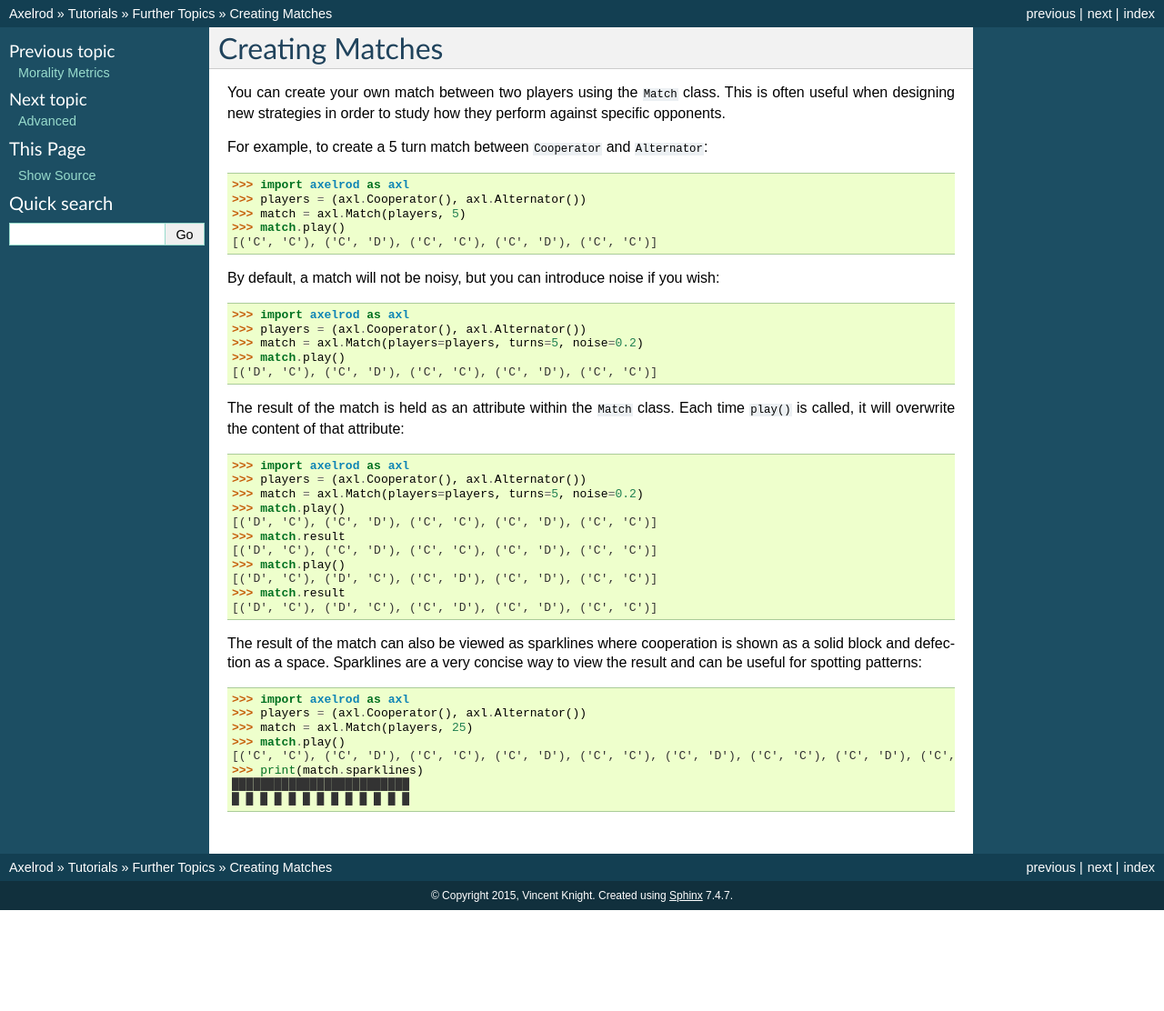
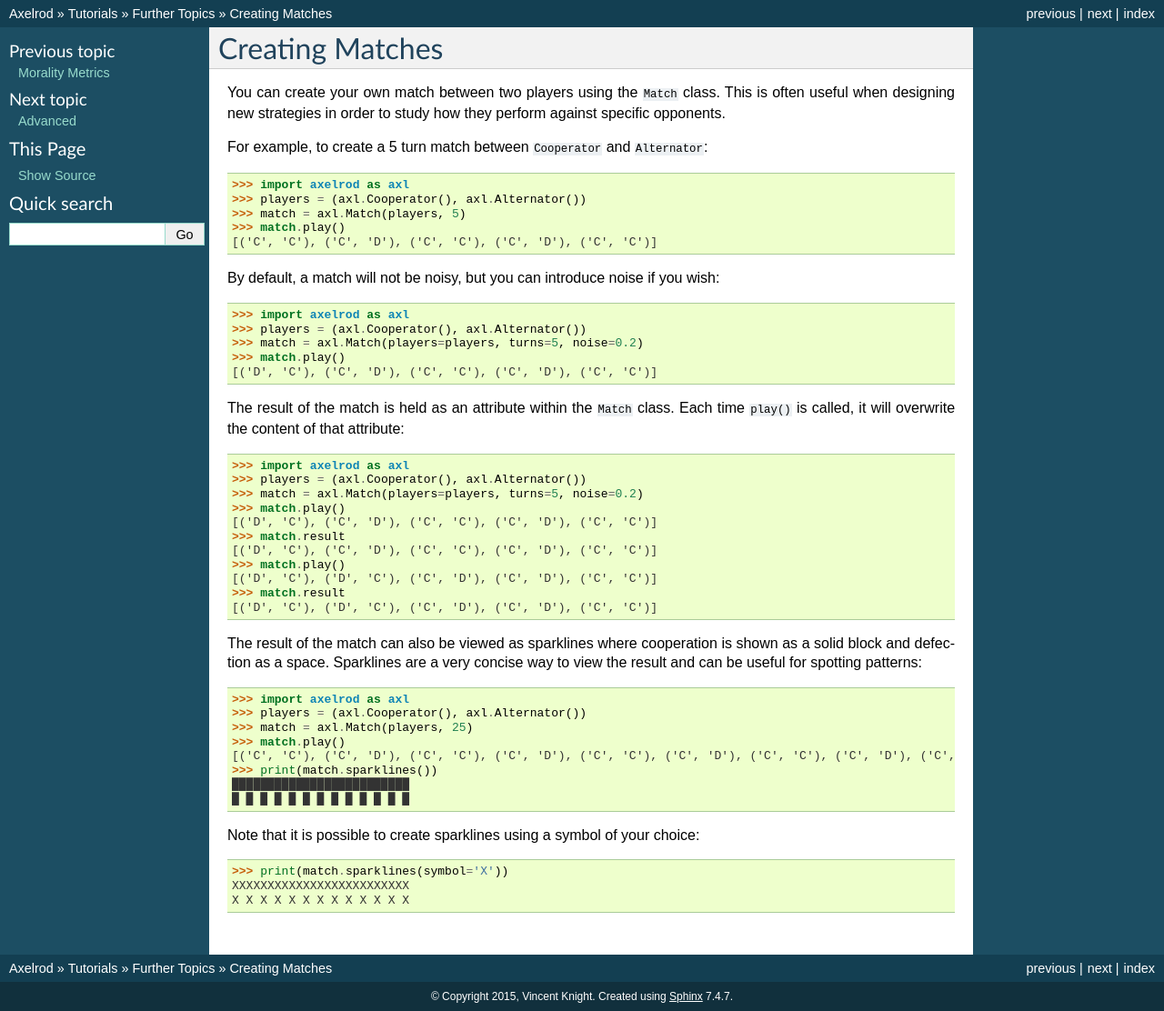
Before and after one commit to Axelrod-Python/Axelrod, a Sphinx documentation site: the page built from docs/tutorials/further_topics/creating_matches.rst, in a window 1280 px wide. Shown: the whole page at 91% size. Built offline with Sphinx 7.4.7, drawn with Linux system fonts in a browser that asks for light colours; before the commit the page ends 1001 px from its top, so only the background shows below that.

Commit message:
Adding symbol as argument for sparklines.
Note that I had to make sparklines no longer be a property to get this
to behave.

```diff
--- a/docs/tutorials/further_topics/creating_matches.rst
+++ b/docs/tutorials/further_topics/creating_matches.rst
@@ -49,6 +49,12 @@ way to view the result and can be useful for spotting patterns::
     >>> match = axl.Match(players, 25)
     >>> match.play()
     [('C', 'C'), ('C', 'D'), ('C', 'C'), ('C', 'D'), ('C', 'C'), ('C', 'D'), ('C', 'C'), ('C', 'D'), ('C', 'C'), ('C', 'D'), ('C', 'C'), ('C', 'D'), ('C', 'C'), ('C', 'D'), ('C', 'C'), ('C', 'D'), ('C', 'C'), ('C', 'D'), ('C', 'C'), ('C', 'D'), ('C', 'C'), ('C', 'D'), ('C', 'C'), ('C', 'D'), ('C', 'C')]
-    >>> print(match.sparklines) # doctest: +SKIP
+    >>> print(match.sparklines()) # doctest: +SKIP
     █████████████████████████
     █ █ █ █ █ █ █ █ █ █ █ █ █
+
+Note that it is possible to create sparklines using a symbol of your choice::
+
+    >>> print(match.sparklines(symbol='X'))
+    XXXXXXXXXXXXXXXXXXXXXXXXX
+    X X X X X X X X X X X X X
```
Also changed, not shown: 2 other files.
